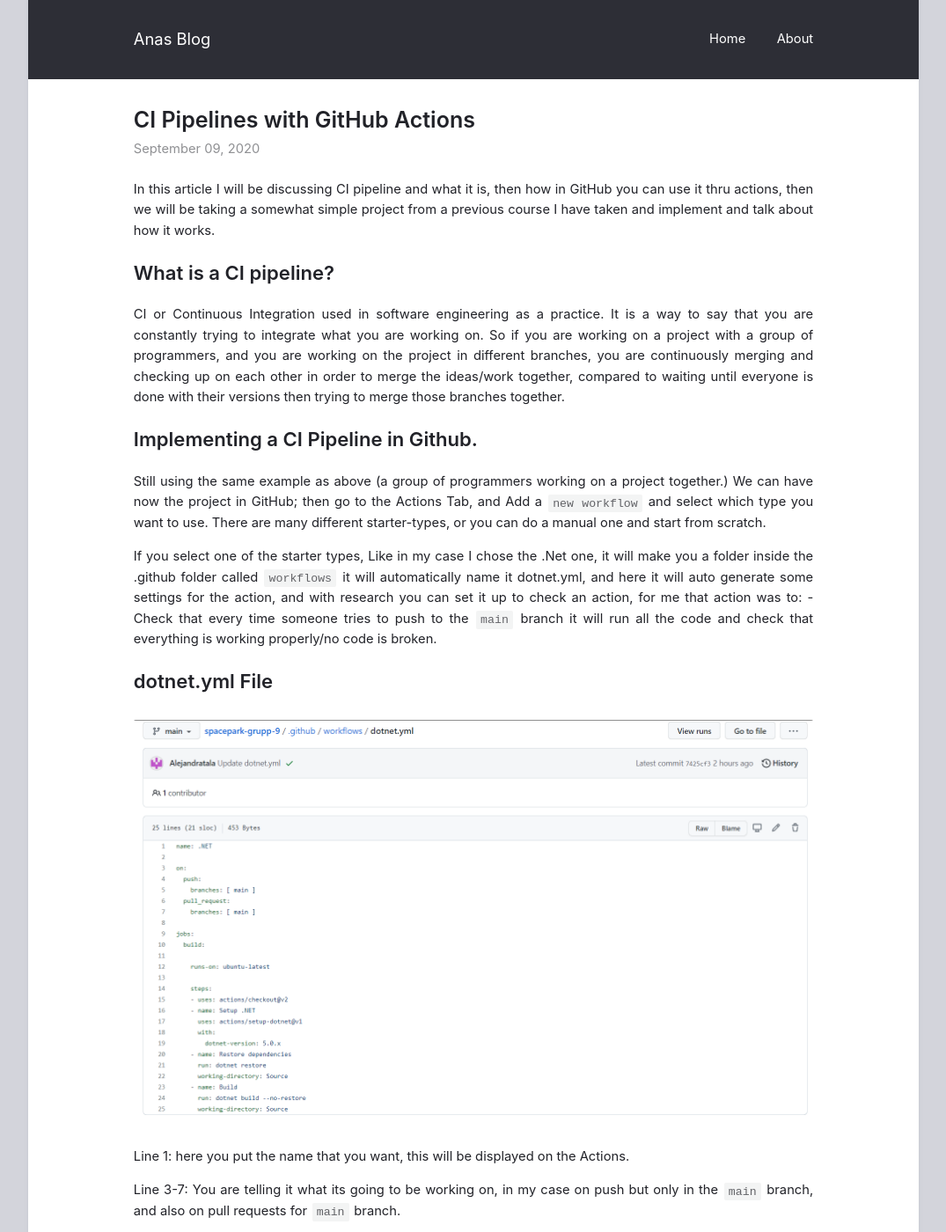
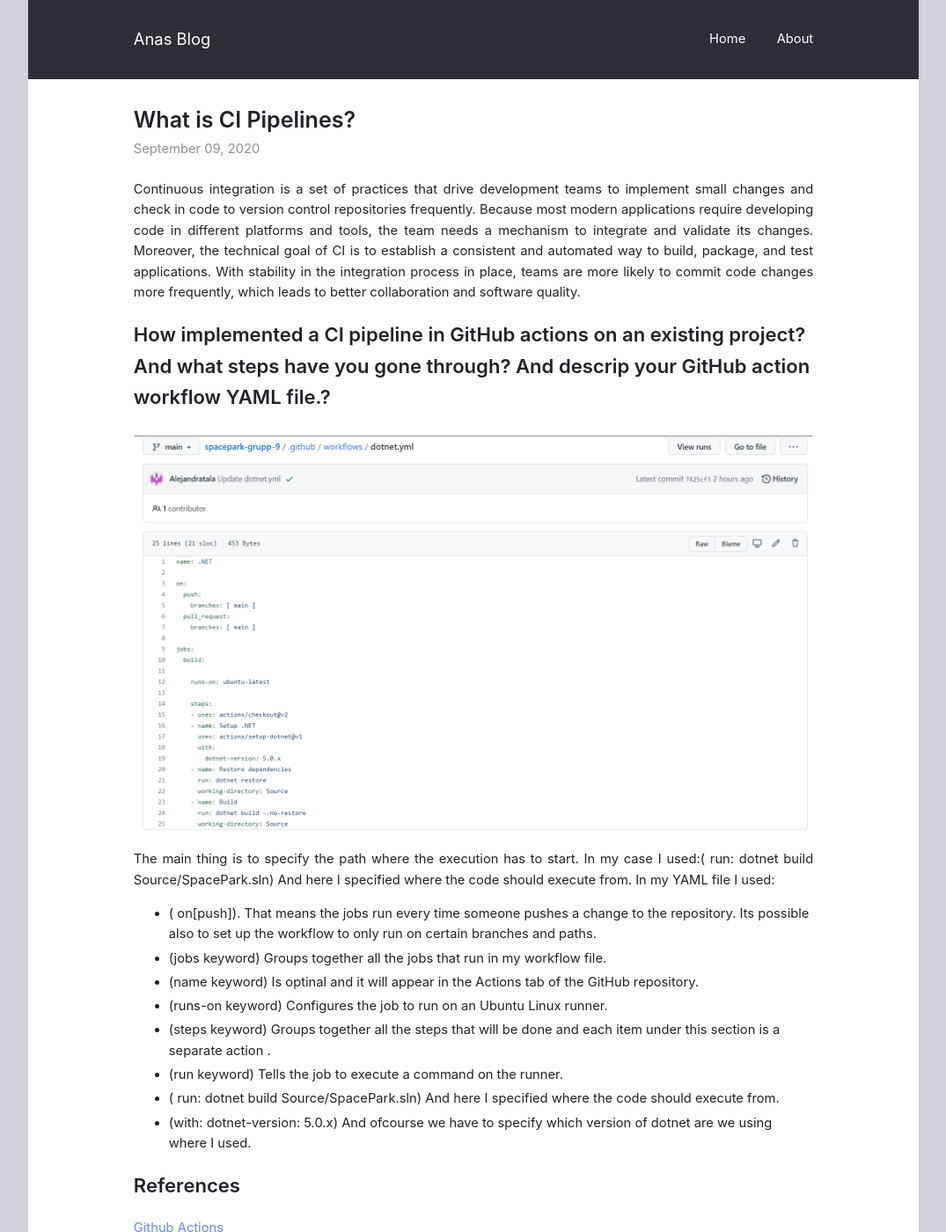
Before and after one commit to ItsAnass/ItsAnass.github.io, a Jekyll site: the page built from _posts/2020-09-09-Git-Hub-Actions.md, in a window 1280 px wide and 1400 px high. Shown: the whole window at 88% size, without its empty margins (102-1177 px from the left). Built offline with Jekyll 4.4.1, drawn with Linux system fonts in a browser that asks for light colours; some of the changed text lies outside the part shown.

Commit message:
Update 2020-09-09-Git-Hub-Actions.md

```diff
--- a/_posts/2020-09-09-Git-Hub-Actions.md
+++ b/_posts/2020-09-09-Git-Hub-Actions.md
@@ -1,36 +1,28 @@
 ---
-title: "CI Pipelines with GitHub Actions"
+title: "What is CI Pipelines?"
 layout: post
 ---
 
-In this article I will be discussing CI pipeline and what it is, then how in GitHub you can use it thru actions, then we will be taking a somewhat simple project from a previous course I have taken and implement and talk about how it works.
+Continuous integration is a set of practices that drive development teams to implement small changes and check in code to version control repositories frequently. Because most modern applications require developing code in different platforms and tools, the team needs a mechanism to integrate and validate its changes.
+Moreover, the technical goal of CI is to establish a consistent and automated way to build, package, and test applications. With stability in the integration process in place, teams are more likely to commit code changes more frequently, which leads to better collaboration and software quality.
 
 
-## What is a CI pipeline?
+## How implemented a CI pipeline in GitHub actions on an existing project? And what steps have you gone through? And descrip your GitHub action workflow YAML file.?
+![dotnet.ymlPicture](/assets/Images/dotnet-ymlFilePic.png)
+The main thing is to specify the path where the execution has to start.
+In my case I used:( run: dotnet build Source/SpacePark.sln) And here I specified where the code should execute from.
+In my YAML file I used:
+* ( on[push]). That means the jobs run every time someone pushes a change to the repository. Its possible also to set up the workflow to only run on certain branches and paths.
+* (jobs keyword) Groups together all the jobs that run in my workflow file.
+* (name keyword) Is optinal and  it will appear in the Actions tab of the GitHub repository.
+* (runs-on keyword) Configures the job to run on an Ubuntu Linux runner.
+* (steps keyword) Groups together all the steps that will be done and each item under this section is a separate action .
+* (run keyword) Tells the job to execute a command on the runner.
+* ( run: dotnet build Source/SpacePark.sln) And here I specified where the code should execute from.
+* (with: dotnet-version: 5.0.x) And ofcourse we have to specify which version of dotnet are we using where I used.
 
-CI or Continuous Integration used in software engineering as a practice. It is a way to say that you are constantly trying to integrate what you are working on. So if you are working on a project with a group of programmers, and you are working on the project in different branches, you are continuously merging and checking up on each other in order to merge the ideas/work together, compared to waiting until everyone is done with their versions then trying to merge those branches together.
 
-## Implementing a CI Pipeline in Github.
-
-Still using the same example as above (a group of programmers working on a project together.) We can have now the project in GitHub; then go to the Actions Tab, and Add a `new workflow` and select which type you want to use. There are many different starter-types, or you can do a manual one and start from scratch.
-
-If you select one of the starter types, Like in my case I chose the .Net one, it will make you a folder inside the .github folder called `workflows` it will automatically name it dotnet.yml, and here it will auto generate some settings for the action, and with research you can set it up to check an action, for me that action was to:
-    -Check that every time someone tries to push to the `main` branch it will run all the code and check that everything is working properly/no code is broken.
-
-## dotnet.yml File
-
-![dotnet.ymlPicture](/assets/Images/dotnet-ymlFilePic.png)
-
-Line 1: here you put the name that you want, this will be displayed on the Actions.
-
-Line 3-7: You are telling it what its going to be working on, in my case on push  but only in the `main` branch, and also on pull requests for `main` branch.
-
-Line 9-12: from here onwards you are telling it what the job is. In my case its building the project. And you telling it to use ubuntu.
-
-Line 14-25: Here we give it the steps/actions that it will follow. I first got an error with the generic one that it gives you because you dont tell it where to work. I wanted it to work on the Source folder because that is where my solution is. So I added the working-directory: Source to tell it where to execute the run command.
 
 ## References
 
-[An Introduction to Github Actions](https://gabrieltanner.org/blog/an-introduction-to-github-actions)
-
-[GitHub .Net workflow template documentation](https://docs.github.com/en/actions/guides/building-and-testing-net)
+[Github Actions](https://docs.github.com/en/actions/quickstart)
```
